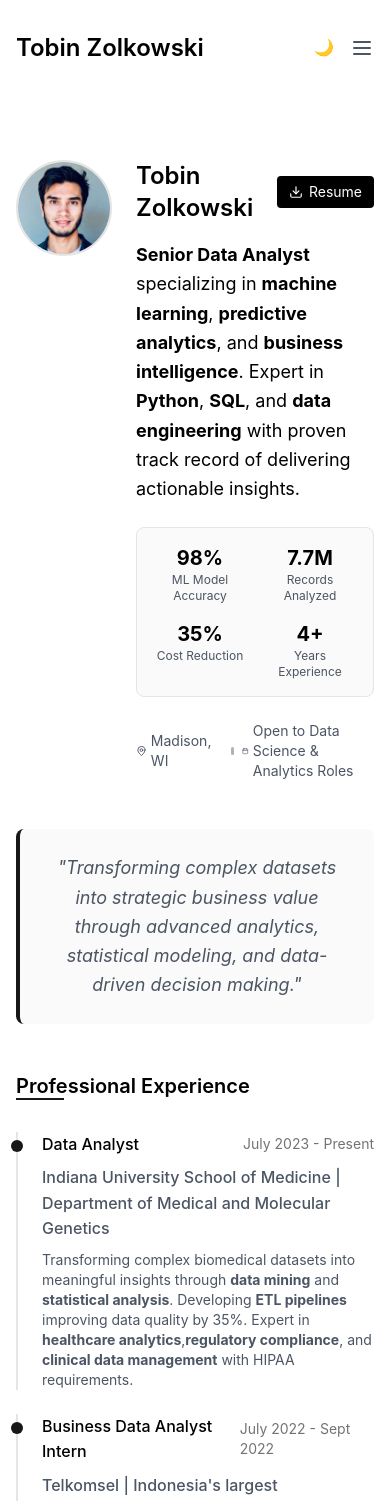
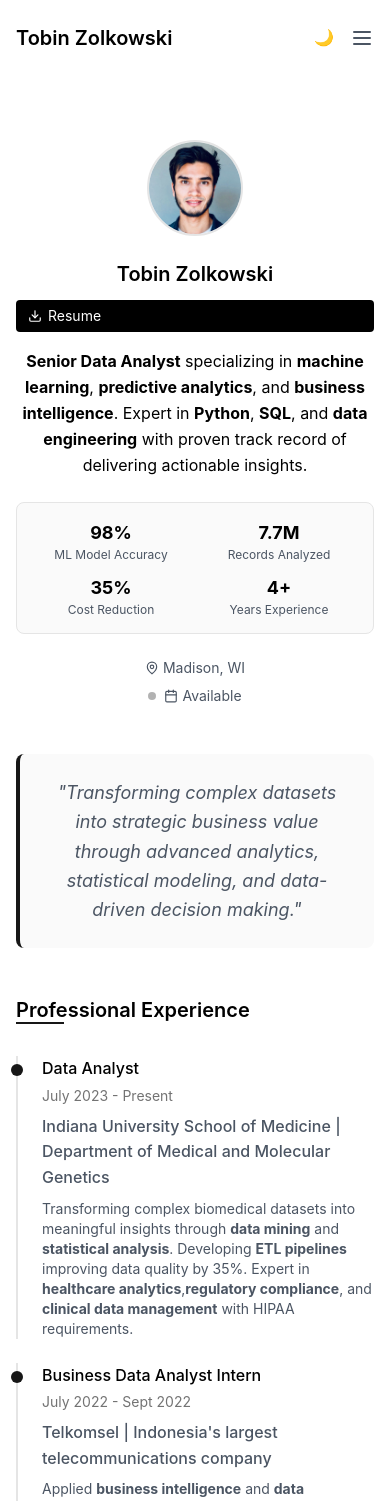
Before and after one commit to tzolkowski96/tobin_data_portfolio_website, a React (Vite) app: page / in a window 390 px wide. Shown: the top 1501 px of the page. Built offline with nearby package versions, Linux system fonts and the light colour scheme.

Commit message:
Fix Responsive Design and Layout Issues

```diff
--- a/src/App.tsx
+++ b/src/App.tsx
@@ -32,7 +32,7 @@ function App() {
   }, []);
 
   return (
-    <div className="min-h-screen bg-white dark:bg-black text-black dark:text-white">
+    <div className="min-h-screen bg-white dark:bg-black text-black dark:text-white overflow-x-hidden">
       <Header />
       <main>
         <Hero />
--- a/src/components/AnimatedMetrics.tsx
+++ b/src/components/AnimatedMetrics.tsx
@@ -92,14 +92,14 @@ const AnimatedMetrics: React.FC = () => {
   };
 
   return (
-    <div id="animated-metrics" className="grid grid-cols-2 md:grid-cols-4 gap-4 mb-12 p-6 bg-gray-50 dark:bg-gray-900 rounded-lg border border-gray-200 dark:border-gray-800 hover:border-gray-300 dark:hover:border-gray-700 transition-all duration-300 hover:shadow-lg group">
+    <div id="animated-metrics" className="grid grid-cols-2 sm:grid-cols-4 gap-3 sm:gap-4 mb-12 p-4 sm:p-6 bg-gray-50 dark:bg-gray-900 rounded-lg border border-gray-200 dark:border-gray-800 hover:border-gray-300 dark:hover:border-gray-700 transition-all duration-300 hover:shadow-lg group">
       {metrics.map((metric, index) => (
         <div key={metric.label} className="text-center group/item">
-          <div className="flex justify-center mb-2 transition-transform duration-300 group-hover/item:scale-110 group-hover/item:text-blue-600 dark:group-hover/item:text-blue-400">
+          <div className="flex justify-center mb-1 sm:mb-2 transition-transform duration-300 group-hover/item:scale-110 group-hover/item:text-blue-600 dark:group-hover/item:text-blue-400">
             {metric.icon}
           </div>
           <div
-            className="text-2xl font-semibold text-black dark:text-white transition-all duration-300 group-hover/item:text-blue-600 dark:group-hover/item:text-blue-400"
+            className="text-xl sm:text-2xl font-semibold text-black dark:text-white transition-all duration-300 group-hover/item:text-blue-600 dark:group-hover/item:text-blue-400"
             style={{
               transform: isVisible ? 'scale(1)' : 'scale(0.8)',
               opacity: isVisible ? 1 : 0.5,
@@ -108,17 +108,17 @@ const AnimatedMetrics: React.FC = () => {
           >
             {formatValue(animatedValues[index], metric.suffix)}{metric.suffix}
           </div>
-          <div className="text-xs text-gray-600 dark:text-gray-400 font-medium mb-1 leading-tight">
+          <div className="text-xs sm:text-sm text-gray-600 dark:text-gray-400 font-medium mb-1 leading-tight">
             {metric.label}
           </div>
-          <div className="text-xs text-gray-500 dark:text-gray-500 opacity-0 group-hover/item:opacity-100 transition-opacity duration-300 leading-tight">
+          <div className="text-xs text-gray-500 dark:text-gray-500 opacity-0 group-hover/item:opacity-100 transition-opacity duration-300 leading-tight hidden sm:block">
             {metric.description}
           </div>
         </div>
       ))}
 
-      <div className="col-span-2 md:col-span-4 mt-4 pt-4 border-t border-gray-200 dark:border-gray-800">
-        <p className="text-xs text-gray-500 dark:text-gray-500 text-center italic">
+      <div className="col-span-2 sm:col-span-4 mt-3 sm:mt-4 pt-3 sm:pt-4 border-t border-gray-200 dark:border-gray-800">
+        <p className="text-xs text-gray-500 dark:text-gray-500 text-center italic leading-tight">
           Key Performance Indicators demonstrating measurable business impact and technical excellence
         </p>
       </div>
--- a/src/components/Footer.tsx
+++ b/src/components/Footer.tsx
@@ -6,26 +6,26 @@ const Footer: React.FC = () => {
   const currentYear = new Date().getFullYear();
 
   return (
-    <footer className="max-w-2xl mx-auto px-6 py-12">
+    <footer className="max-w-4xl mx-auto px-4 sm:px-6 py-8 sm:py-12">
 
       {/* Contact Form Section */}
       <div id="contact" className="mb-20">
         <h2 className="text-xl font-semibold mb-8">Get In Touch</h2>
 
-        <div className="grid grid-cols-1 md:grid-cols-2 gap-8">
+        <div className="grid grid-cols-1 lg:grid-cols-2 gap-6 lg:gap-8">
           <div>
             <p className="text-gray-600 dark:text-gray-400 mb-6">
               Interested in collaborating or have a data challenge? I'd love to hear from you.
               Send me a message and I'll respond within 24 hours.
             </p>
 
-            <div className="space-y-4">
+            <div className="space-y-3 sm:space-y-4">
               <div className="flex items-center space-x-3">
                 <Mail size={18} className="text-gray-400" />
                 <span className="text-gray-600 dark:text-gray-400">Available via contact form</span>
               </div>
 
-              <div className="flex items-center space-x-6">
+              <div className="flex flex-col sm:flex-row items-start sm:items-center space-y-2 sm:space-y-0 sm:space-x-6">
                 <a
                   href="https://github.com/tzolkowski96"
                   target="_blank"
@@ -54,12 +54,12 @@ const Footer: React.FC = () => {
 
       {/* Footer Bottom */}
       <div className="pt-8 border-t border-gray-200 dark:border-gray-800">
-        <div className="flex flex-col md:flex-row justify-between items-center space-y-4 md:space-y-0">
-          <p className="text-sm text-gray-500 dark:text-gray-500">
+        <div className="flex flex-col sm:flex-row justify-between items-center space-y-4 sm:space-y-0">
+          <p className="text-xs sm:text-sm text-gray-500 dark:text-gray-500 text-center sm:text-left">
             © {currentYear} Tobin Zolkowski. Built with React and TypeScript.
           </p>
 
-          <div className="flex items-center space-x-4 text-sm text-gray-500 dark:text-gray-500">
+          <div className="flex items-center space-x-4 text-xs sm:text-sm text-gray-500 dark:text-gray-500">
             <a
               href="https://medium.com/@grateful_aqua_goat_147"
               target="_blank"
--- a/src/components/Header.tsx
+++ b/src/components/Header.tsx
@@ -42,21 +42,21 @@ const Header: React.FC = () => {
   ];
 
   return (
-    <header className="max-w-2xl mx-auto px-6 py-8 sticky top-0 bg-white/80 dark:bg-black/80 backdrop-blur-sm z-50">
+    <header className="max-w-4xl mx-auto px-4 sm:px-6 py-6 sm:py-8 sticky top-0 bg-white/80 dark:bg-black/80 backdrop-blur-sm z-50">
       <div className="flex justify-between items-center">
-        <h1 className="text-2xl font-semibold">
+        <h1 className="text-xl sm:text-2xl font-semibold">
           <a href="#" className="hover:opacity-80 transition-opacity">
             Tobin Zolkowski
           </a>
         </h1>
 
         {/* Desktop Navigation */}
-        <nav className="hidden md:flex items-center space-x-6">
+        <nav className="hidden lg:flex items-center space-x-4 xl:space-x-6">
           {navItems.map((item) => (
             <a
               key={item.href}
               href={item.href}
-              className="text-gray-600 dark:text-gray-400 hover:text-black dark:hover:text-white transition-colors"
+              className="text-sm text-gray-600 dark:text-gray-400 hover:text-black dark:hover:text-white transition-colors"
             >
               {item.label}
             </a>
@@ -72,7 +72,7 @@ const Header: React.FC = () => {
         </nav>
 
         {/* Mobile Menu Button */}
-        <div className="md:hidden flex items-center space-x-4">
+        <div className="lg:hidden flex items-center space-x-4">
           <button
             onClick={toggleDarkMode}
             className="text-gray-600 dark:text-gray-400 hover:text-black dark:hover:text-white transition-colors"
@@ -93,13 +93,13 @@ const Header: React.FC = () => {
 
       {/* Mobile Navigation */}
       {mobileMenuOpen && (
-        <nav className="md:hidden mt-6 pt-6 border-t border-gray-200 dark:border-gray-800">
+        <nav className="lg:hidden mt-6 pt-6 border-t border-gray-200 dark:border-gray-800">
           <div className="flex flex-col space-y-4">
             {navItems.map((item) => (
               <a
                 key={item.href}
                 href={item.href}
-                className="text-gray-600 dark:text-gray-400 hover:text-black dark:hover:text-white transition-colors"
+                className="text-gray-600 dark:text-gray-400 hover:text-black dark:hover:text-white transition-colors text-center py-2"
                 onClick={() => setMobileMenuOpen(false)}
               >
                 {item.label}
--- a/src/components/Hero.tsx
+++ b/src/components/Hero.tsx
@@ -13,8 +13,8 @@ const Hero: React.FC = () => {
     <div className="max-w-2xl mx-auto px-6 py-16">
 
       {/* Enhanced Profile Section */}
-      <div className="flex items-start space-x-6 mb-12 group">
-        <div className="w-24 h-24 rounded-full overflow-hidden border-2 border-gray-200 dark:border-gray-800 flex-shrink-0 transition-all duration-300 group-hover:scale-105 group-hover:border-gray-400 dark:group-hover:border-gray-600">
+      <div className="flex flex-col sm:flex-row items-start space-y-6 sm:space-y-0 sm:space-x-6 mb-12 group">
+        <div className="w-24 h-24 mx-auto sm:mx-0 rounded-full overflow-hidden border-2 border-gray-200 dark:border-gray-800 flex-shrink-0 transition-all duration-300 group-hover:scale-105 group-hover:border-gray-400 dark:group-hover:border-gray-600">
           <img
             src="/profile-image.jpg"
             alt="Tobin Zolkowski"
@@ -28,8 +28,8 @@ const Hero: React.FC = () => {
         </div>
 
         <div className="flex-1">
-          <div className="flex items-center justify-between mb-4">
-            <h1 className="text-2xl font-semibold transition-colors duration-300 hover:text-gray-600 dark:hover:text-gray-300">
+          <div className="flex flex-col sm:flex-row sm:items-center sm:justify-between mb-4 space-y-3 sm:space-y-0">
+            <h1 className="text-xl sm:text-2xl font-semibold transition-colors duration-300 hover:text-gray-600 dark:hover:text-gray-300 text-center sm:text-left">
               Tobin Zolkowski
             </h1>
             <a
@@ -42,42 +42,43 @@ const Hero: React.FC = () => {
             </a>
           </div>
 
-          <p className="text-lg leading-relaxed mb-6 transition-colors duration-300">
+          <p className="text-base sm:text-lg leading-relaxed mb-6 transition-colors duration-300 text-center sm:text-left">
             <strong>Senior Data Analyst</strong> specializing in <strong>machine learning</strong>, <strong>predictive analytics</strong>, and <strong>business intelligence</strong>.
             Expert in <strong>Python</strong>, <strong>SQL</strong>, and <strong>data engineering</strong> with proven track record of delivering actionable insights.
           </p>
 
           {/* Key Achievements Highlight */}
           <div className="bg-gray-50 dark:bg-gray-900 rounded-lg p-4 mb-6 border border-gray-200 dark:border-gray-800">
-            <div className="grid grid-cols-2 md:grid-cols-4 gap-4 text-center">
+            <div className="grid grid-cols-2 sm:grid-cols-4 gap-3 sm:gap-4 text-center">
               <div className="group hover:scale-105 transition-transform duration-300">
-                <div className="text-xl font-bold text-black dark:text-white group-hover:text-gray-600 dark:group-hover:text-gray-300 transition-colors duration-300">98%</div>
-                <div className="text-xs text-gray-600 dark:text-gray-400">ML Model Accuracy</div>
+                <div className="text-lg sm:text-xl font-bold text-black dark:text-white group-hover:text-gray-600 dark:group-hover:text-gray-300 transition-colors duration-300">98%</div>
+                <div className="text-xs text-gray-600 dark:text-gray-400 leading-tight">ML Model Accuracy</div>
               </div>
               <div className="group hover:scale-105 transition-transform duration-300">
-                <div className="text-xl font-bold text-black dark:text-white group-hover:text-gray-600 dark:group-hover:text-gray-300 transition-colors duration-300">7.7M</div>
-                <div className="text-xs text-gray-600 dark:text-gray-400">Records Analyzed</div>
+                <div className="text-lg sm:text-xl font-bold text-black dark:text-white group-hover:text-gray-600 dark:group-hover:text-gray-300 transition-colors duration-300">7.7M</div>
+                <div className="text-xs text-gray-600 dark:text-gray-400 leading-tight">Records Analyzed</div>
               </div>
               <div className="group hover:scale-105 transition-transform duration-300">
-                <div className="text-xl font-bold text-black dark:text-white group-hover:text-gray-600 dark:group-hover:text-gray-300 transition-colors duration-300">35%</div>
-                <div className="text-xs text-gray-600 dark:text-gray-400">Cost Reduction</div>
+                <div className="text-lg sm:text-xl font-bold text-black dark:text-white group-hover:text-gray-600 dark:group-hover:text-gray-300 transition-colors duration-300">35%</div>
+                <div className="text-xs text-gray-600 dark:text-gray-400 leading-tight">Cost Reduction</div>
               </div>
               <div className="group hover:scale-105 transition-transform duration-300">
-                <div className="text-xl font-bold text-black dark:text-white group-hover:text-gray-600 dark:group-hover:text-gray-300 transition-colors duration-300">4+</div>
-                <div className="text-xs text-gray-600 dark:text-gray-400">Years Experience</div>
+                <div className="text-lg sm:text-xl font-bold text-black dark:text-white group-hover:text-gray-600 dark:group-hover:text-gray-300 transition-colors duration-300">4+</div>
+                <div className="text-xs text-gray-600 dark:text-gray-400 leading-tight">Years Experience</div>
               </div>
             </div>
           </div>
 
-          <div className="flex items-center text-sm text-gray-600 dark:text-gray-400 space-x-4">
-            <div className="flex items-center hover:text-gray-800 dark:hover:text-gray-200 transition-colors duration-300">
+          <div className="flex flex-col sm:flex-row items-center text-sm text-gray-600 dark:text-gray-400 space-y-2 sm:space-y-0 sm:space-x-4">
+            <div className="flex items-center hover:text-gray-800 dark:hover:text-gray-200 transition-colors duration-300 justify-center sm:justify-start">
               <MapPin size={14} className="mr-1" />
               Madison, WI
             </div>
-            <div className="flex items-center group">
+            <div className="flex items-center group justify-center sm:justify-start">
               <div className="w-2 h-2 bg-green-500 rounded-full mr-2 animate-pulse"></div>
               <Calendar size={14} className="mr-1" />
-              Open to Data Science & Analytics Roles
+              <span className="hidden sm:inline">Open to Data Science & Analytics Roles</span>
+              <span className="sm:hidden">Available</span>
             </div>
           </div>
         </div>
@@ -100,7 +101,7 @@ const Hero: React.FC = () => {
         <div className="space-y-6">
           <div className="border-l-2 border-gray-200 dark:border-gray-800 pl-6 relative transition-all duration-300 hover:border-gray-400 dark:hover:border-gray-600 group">
             <div className="absolute w-3 h-3 bg-gray-900 dark:bg-white rounded-full -left-[7px] top-2 transition-transform duration-300 group-hover:scale-125"></div>
-            <div className="flex items-center justify-between mb-2">
+            <div className="flex flex-col sm:flex-row sm:items-center sm:justify-between mb-2 space-y-1 sm:space-y-0">
               <h3 className="font-medium transition-colors duration-300 group-hover:text-blue-600 dark:group-hover:text-blue-400">Data Analyst</h3>
               <span className="text-sm text-gray-500">July 2023 - Present</span>
             </div>
@@ -114,7 +115,7 @@ const Hero: React.FC = () => {
 
           <div className="border-l-2 border-gray-200 dark:border-gray-800 pl-6 relative transition-all duration-300 hover:border-gray-400 dark:hover:border-gray-600 group">
             <div className="absolute w-3 h-3 bg-gray-900 dark:bg-white rounded-full -left-[7px] top-2 transition-transform duration-300 group-hover:scale-125"></div>
-            <div className="flex items-center justify-between mb-2">
+            <div className="flex flex-col sm:flex-row sm:items-center sm:justify-between mb-2 space-y-1 sm:space-y-0">
               <h3 className="font-medium transition-colors duration-300 group-hover:text-blue-600 dark:group-hover:text-blue-400">Business Data Analyst Intern</h3>
               <span className="text-sm text-gray-500">July 2022 - Sept 2022</span>
             </div>
@@ -128,7 +129,7 @@ const Hero: React.FC = () => {
 
           <div className="border-l-2 border-gray-200 dark:border-gray-800 pl-6 relative transition-all duration-300 hover:border-gray-400 dark:hover:border-gray-600 group">
             <div className="absolute w-3 h-3 bg-gray-900 dark:bg-white rounded-full -left-[7px] top-2 transition-transform duration-300 group-hover:scale-125"></div>
-            <div className="flex items-center justify-between mb-2">
+            <div className="flex flex-col sm:flex-row sm:items-center sm:justify-between mb-2 space-y-1 sm:space-y-0">
               <h3 className="font-medium transition-colors duration-300 group-hover:text-blue-600 dark:group-hover:text-blue-400">Data Manager Intern</h3>
               <span className="text-sm text-gray-500">June 2021 - Aug 2021</span>
             </div>
@@ -142,7 +143,7 @@ const Hero: React.FC = () => {
 
           <div className="border-l-2 border-gray-200 dark:border-gray-800 pl-6 relative transition-all duration-300 hover:border-gray-400 dark:hover:border-gray-600 group">
             <div className="absolute w-3 h-3 bg-gray-900 dark:bg-white rounded-full -left-[7px] top-2 transition-transform duration-300 group-hover:scale-125"></div>
-            <div className="flex items-center justify-between mb-2">
+            <div className="flex flex-col sm:flex-row sm:items-center sm:justify-between mb-2 space-y-1 sm:space-y-0">
               <h3 className="font-medium transition-colors duration-300 group-hover:text-blue-600 dark:group-hover:text-blue-400">IT Support Assistant</h3>
               <span className="text-sm text-gray-500">Sept 2019 - April 2021</span>
             </div>
@@ -166,7 +167,7 @@ const Hero: React.FC = () => {
           <div className="absolute bottom-0 left-0 w-12 h-0.5 bg-gray-900 dark:bg-white"></div>
         </h2>
 
-        <div className="grid grid-cols-1 md:grid-cols-2 gap-8">
+        <div className="grid grid-cols-1 lg:grid-cols-2 gap-6 lg:gap-8">
           <div className="space-y-6">
             <h3 className="font-medium mb-4">Data Science & Machine Learning</h3>
             <div className="space-y-4">
@@ -232,10 +233,10 @@ const Hero: React.FC = () => {
 
         <div className="mt-8 p-4 bg-gray-50 dark:bg-gray-900 rounded-lg border border-gray-200 dark:border-gray-800 hover:border-gray-300 dark:hover:border-gray-700 transition-colors duration-300">
           <div className="text-center">
-            <p className="text-sm text-gray-600 dark:text-gray-400 italic mb-2">
+            <p className="text-xs sm:text-sm text-gray-600 dark:text-gray-400 italic mb-2">
               Proficiency levels based on real-world project implementation and business impact
             </p>
-            <div className="flex justify-center space-x-6 text-xs text-gray-500 dark:text-gray-500">
+            <div className="flex flex-wrap justify-center gap-2 sm:gap-6 text-xs text-gray-500 dark:text-gray-500">
               <span>• <strong>Advanced Analytics</strong></span>
               <span>• <strong>Statistical Modeling</strong></span>
               <span>• <strong>Data Architecture</strong></span>
@@ -252,7 +253,7 @@ const Hero: React.FC = () => {
           <div className="absolute bottom-0 left-0 w-12 h-0.5 bg-gray-900 dark:bg-white"></div>
         </h2>
 
-        <div className="grid grid-cols-1 md:grid-cols-3 gap-6">
+        <div className="grid grid-cols-1 sm:grid-cols-2 lg:grid-cols-3 gap-4 sm:gap-6">
           {[
             {
               category: "Statistical Analysis",
@@ -290,12 +291,12 @@ const Hero: React.FC = () => {
 
         <div className="mt-8 bg-gray-50 dark:bg-gray-900 rounded-lg p-6 border border-gray-200 dark:border-gray-800">
           <h4 className="font-medium mb-4 text-center">Industry Applications & Domain Expertise</h4>
-          <div className="grid grid-cols-2 md:grid-cols-4 gap-4 text-center text-sm">
+          <div className="grid grid-cols-2 sm:grid-cols-3 lg:grid-cols-4 gap-3 sm:gap-4 text-center text-xs sm:text-sm">
             {[
               "Healthcare Analytics", "Telecommunications", "Employee Analytics", "Traffic Safety",
               "Marketing Analytics", "Risk Assessment", "Predictive Maintenance", "Customer Segmentation"
             ].map((domain, index) => (
-              <div key={domain} className="bg-white dark:bg-gray-800 p-3 rounded border border-gray-200 dark:border-gray-700 hover:border-gray-300 dark:hover:border-gray-600 transition-all duration-300 hover:scale-105 group">
+              <div key={domain} className="bg-white dark:bg-gray-800 p-2 sm:p-3 rounded border border-gray-200 dark:border-gray-700 hover:border-gray-300 dark:hover:border-gray-600 transition-all duration-300 hover:scale-105 group">
                 <span className="text-gray-600 dark:text-gray-400 group-hover:text-gray-800 dark:group-hover:text-gray-200 transition-colors duration-300">
                   {domain}
                 </span>
@@ -362,14 +363,14 @@ const Hero: React.FC = () => {
                     {project.description}
                   </p>
                   <div className="flex items-center justify-between">
-                    <div className="flex flex-wrap gap-2">
+                    <div className="flex flex-wrap gap-1 sm:gap-2">
                       {project.tags.map((tag) => (
-                        <span key={tag} className="text-xs bg-gray-100 dark:bg-gray-800 text-gray-700 dark:text-gray-300 px-2 py-1 rounded transition-colors duration-300 hover:bg-gray-200 dark:hover:bg-gray-700">
+                        <span key={tag} className="text-xs bg-gray-100 dark:bg-gray-800 text-gray-700 dark:text-gray-300 px-1.5 sm:px-2 py-1 rounded transition-colors duration-300 hover:bg-gray-200 dark:hover:bg-gray-700">
                           {tag}
                         </span>
                       ))}
                     </div>
-                    <div className="flex items-center space-x-3">
+                    <div className="flex items-center space-x-2 sm:space-x-3 flex-shrink-0 ml-2">
                       <a
                         href={project.github}
                         target="_blank"
@@ -453,7 +454,7 @@ const Hero: React.FC = () => {
             </p>
           </div>
 
-          <div className="grid md:grid-cols-2 gap-8">
+          <div className="grid grid-cols-1 lg:grid-cols-2 gap-6 lg:gap-8">
             <div className="space-y-4">
               <h3 className="font-medium mb-3">Educational Background</h3>
               <div className="space-y-3">
@@ -543,7 +544,7 @@ const Hero: React.FC = () => {
           <div className="absolute bottom-0 left-0 w-12 h-0.5 bg-gray-900 dark:bg-white"></div>
         </h2>
 
-        <div className="grid grid-cols-1 md:grid-cols-2 gap-4">
+        <div className="grid grid-cols-1 sm:grid-cols-2 gap-4">
           {[
             { title: "Senior Data Analyst Roles", desc: "Advanced analytics, BI, and statistical modeling", icon: "💼" },
             { title: "Data Science Projects", desc: "Machine learning and predictive analytics consulting", icon: "📋" },
@@ -562,7 +563,7 @@ const Hero: React.FC = () => {
 
         <div className="mt-8 bg-gray-50 dark:bg-gray-900 rounded-lg p-6 border border-gray-200 dark:border-gray-800">
           <h4 className="font-medium mb-4 text-center">Core Value Proposition</h4>
-          <div className="text-center space-y-2 text-sm text-gray-600 dark:text-gray-400">
+          <div className="text-center space-y-2 text-xs sm:text-sm text-gray-600 dark:text-gray-400">
             <p>✓ <strong>Proven Track Record:</strong> 98% model accuracy, 35% cost reduction, 7.7M+ records analyzed</p>
             <p>✓ <strong>Technical Excellence:</strong> Advanced Python, SQL, machine learning, and statistical analysis</p>
             <p>✓ <strong>Business Impact:</strong> Translating complex data into actionable insights and strategic value</p>
```
